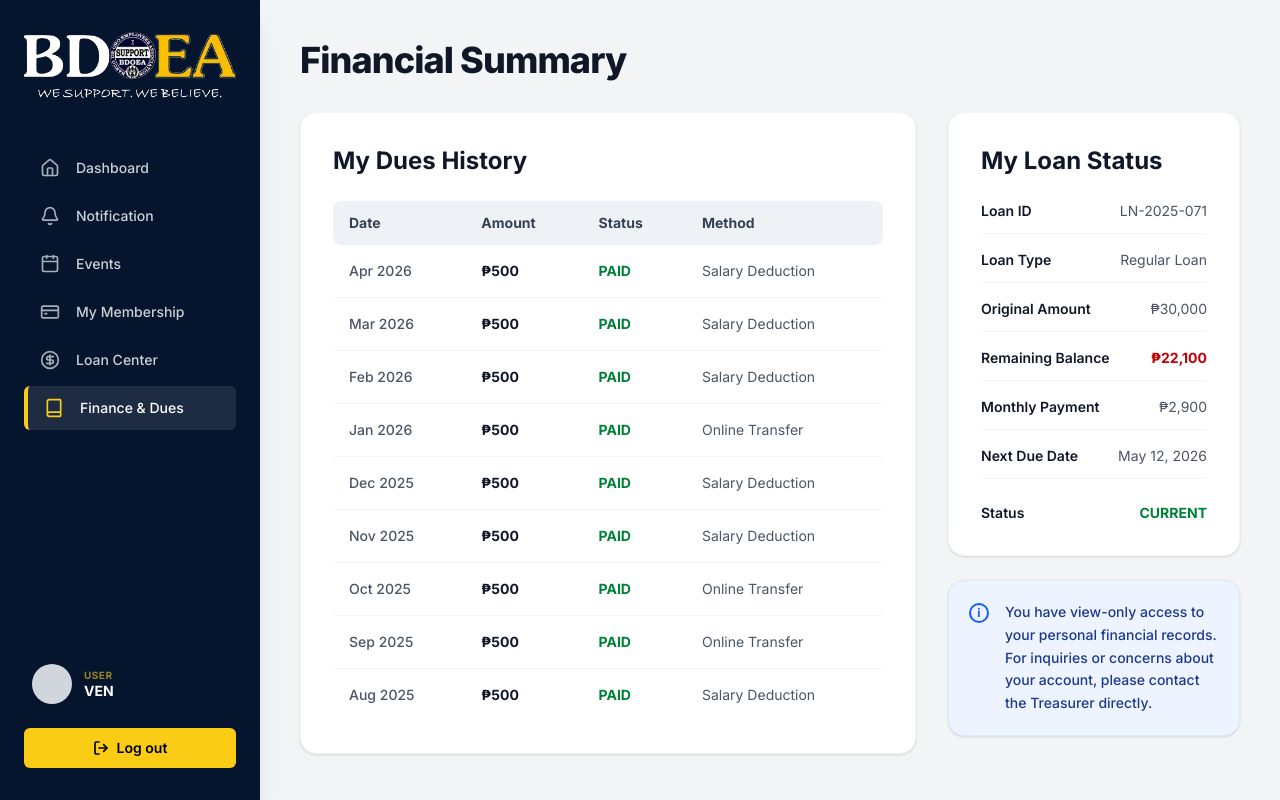
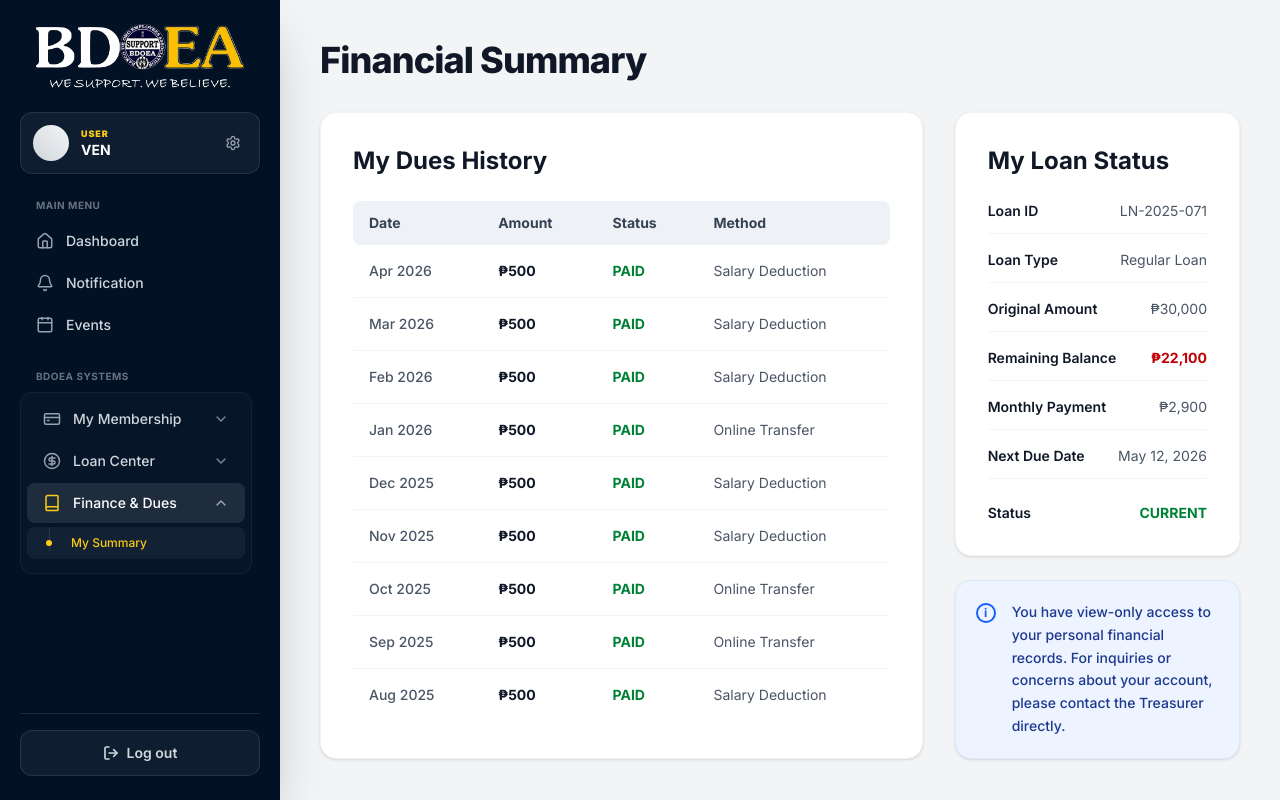
Before and after one commit to malynnn/AI-Enhanced-Fund-Management-System, a Next.js app in the folder my-app/: page / in a window 1280 px wide. Built offline with nearby package versions, Linux system fonts and the light colour scheme; no server answers.

Commit message:
reverted and updated ui + sidebar

```diff
--- a/my-app/app/api/auth/[...nextauth]/route.ts
+++ b/my-app/app/api/auth/[...nextauth]/route.ts
@@ -4,9 +4,9 @@ import CredentialsProvider from "next-auth/providers/credentials";
 export const authOptions: NextAuthOptions = {
   providers: [
     CredentialsProvider({
-      name: "MS Account",
+      name: "Mock Account",
       credentials: {
-        username: { label: "Employee ID", type: "text" },
+        username: { label: "Email / Employee ID", type: "text" },
         password: { label: "Password", type: "password" }
       },
       async authorize(credentials) {
@@ -14,59 +14,30 @@ export const authOptions: NextAuthOptions = {
           throw new Error("Missing credentials");
         }
 
-        try {
-          // 1. Authenticate with Membership System (MS)
-          const msLoginRes = await fetch(`${process.env.NEXT_PUBLIC_MS_API_URL}/auth/login`, {
-            method: 'POST',
-            headers: { 'Content-Type': 'application/json' },
-            body: JSON.stringify({
-              username: credentials.username,
-              password: credentials.password,
-            }),
-          });
+        const inputId = credentials.username.toLowerCase();
+        let mockRole = "User"; // Default role
 
-          if (!msLoginRes.ok) throw new Error("Invalid Employee ID or Password");
-          const { token } = await msLoginRes.json();
+        // Mock Role Mapper based on the username/email typed
+        if (inputId.includes("superadmin")) {
+          mockRole = "Superadmin";
+        } else if (inputId.includes("admin")) {
+          mockRole = "Officer/Admin"; // Matches your Sidebar's role array perfectly
+        } else if (inputId.includes("treasurer")) {
+          mockRole = "Treasurer";
+        } else if (inputId.includes("auditor")) {
+          mockRole = "Auditor";
+        } else if (inputId.includes("user")) {
+          mockRole = "User";
+        }
 
-          // 2. Validate via MS /auth/me endpoint
-          const msUserRes = await fetch(`${process.env.NEXT_PUBLIC_MS_API_URL}/auth/me`, {
-            method: 'GET',
-            headers: {
-              'Authorization': `Bearer ${token}`,
-              'Content-Type': 'application/json'
-            },
-          });
-
-          if (!msUserRes.ok) throw new Error("Failed to validate MS token");
-          const msUser = await msUserRes.json();
-
-          // 3. Implement FS Role Mapper
-          let fsRole = null;
-          const originalRole = msUser.role?.toLowerCase() || '';
-
-          if (originalRole.includes('admin')) {
-            fsRole = 'Officer/Admin'; // Maps to full access
-          } else if (originalRole.includes('treasurer') || originalRole.includes('finance')) {
-            fsRole = 'Treasurer'; // Maps to view+post
-          } else if (originalRole.includes('auditor')) {
-            fsRole = 'Auditor'; // Maps to read-only
-          }
-
-          // 4. Reject requests from MS roles not mapped to FS roles
-          if (!fsRole) {
-            throw new Error("403 Forbidden: MS Role not authorized for Finance System");
-          }
-
-          return {
-            id: msUser.id,
-            name: msUser.name || msUser.username,
-            role: fsRole,
-            accessToken: token
-          };
-
-        } catch (error: any) {
-          throw new Error(error.message || "Authentication failed");
-        }
+        // Return a fake user session
+        return {
+          id: `mock-id-${Math.floor(Math.random() * 1000)}`,
+          name: credentials.username.split('@')[0].toUpperCase(), // Uses part of the email as the name
+          email: credentials.username,
+          role: mockRole,
+          accessToken: "mock-jwt-token-12345"
+        };
       }
     })
   ],
@@ -87,9 +58,11 @@ export const authOptions: NextAuthOptions = {
     }
   },
   pages: {
-    signIn: '/login', // Points to our custom UI
+    signIn: '/login',
   },
-  session: { strategy: "jwt" },
+  session: {
+    strategy: "jwt",
+  },
 };
 
 const handler = NextAuth(authOptions);
--- a/my-app/app/finance/layout.tsx
+++ b/my-app/app/finance/layout.tsx
@@ -1,4 +1,3 @@
-import FinanceTopNav from "@/components/FinanceTopNav";
 
 export default function FinanceLayout({
   children,
@@ -8,9 +7,6 @@ export default function FinanceLayout({
   return (
     <div className="flex flex-col h-full bg-gray-50 overflow-hidden">
 
-      {/* The Edge-to-Edge Dark Grey Tab Bar */}
-      <FinanceTopNav />
-
       {/* The Page Content Below */}
       <div className="flex-1 p-8 overflow-y-auto">
         {children}
--- a/my-app/components/Sidebar.tsx
+++ b/my-app/components/Sidebar.tsx
@@ -1,89 +1,192 @@
 "use client";
 
+import { useState } from 'react';
 import Link from 'next/link';
 import { usePathname } from 'next/navigation';
-import { Home, Bell, Calendar, CreditCard, CircleDollarSign, Book, LogOut, ShieldCheck, Settings } from 'lucide-react';
+import { Home, Bell, Calendar, CreditCard, CircleDollarSign, Book, LogOut, ChevronDown, Settings } from 'lucide-react';
 import { signOut, useSession } from "next-auth/react";
 
 export default function Sidebar() {
   const pathname = usePathname();
   const { data: session, status } = useSession();
 
-  // FIX 1: If on the login page, render absolutely nothing (kills the gray sidebar space)
+  const [openMenus, setOpenMenus] = useState<Record<string, boolean>>({
+    'Finance & Dues': true,
+  });
+
   if (pathname === '/login') return null;
 
   const currentUserRole = (session?.user as any)?.role || 'User';
+  const sidebarBgColor = "bg-[#021124]"; // Strict BDOEA Navy Blue
 
-  let sidebarBgColor = "bg-bdoea-navy";
-  if (['Officer/Admin', 'Treasurer', 'Auditor'].includes(currentUserRole)) {
-    sidebarBgColor = "bg-[#505050]";
-  } else if (currentUserRole === 'Superadmin') {
-    sidebarBgColor = "bg-black";
-  }
-
-  const navItems = [
+  // Group 1: General Navigation
+  const generalNavItems = [
     { label: 'Dashboard', href: '/dashboard', icon: Home, roles: ['User', 'Officer/Admin', 'Superadmin', 'Treasurer', 'Auditor'] },
     { label: 'Notification', href: '/notifications', icon: Bell, roles: ['User', 'Officer/Admin', 'Superadmin', 'Treasurer', 'Auditor'] },
     { label: 'Events', href: '/events', icon: Calendar, roles: ['User', 'Officer/Admin', 'Superadmin', 'Treasurer', 'Auditor'] },
-    { label: 'My Membership', href: '/membership', icon: CreditCard, roles: ['User', 'Officer/Admin', 'Superadmin', 'Treasurer', 'Auditor'] },
-    { label: 'Loan Center', href: '/loans', icon: CircleDollarSign, roles: ['User', 'Officer/Admin', 'Superadmin', 'Treasurer', 'Auditor'] },
-    { label: 'Finance & Dues', href: '/', icon: Book, roles: ['User'] },
-    { label: 'Finance & Dues', href: '/finance/dashboard', icon: Book, roles: ['Officer/Admin', 'Superadmin', 'Treasurer', 'Auditor'] },
   ];
 
-  const visibleNavItems = navItems.filter(item => item.roles.includes(currentUserRole));
+  // Group 2: Systems Navigation
+  const systemNavItems = [
+    {
+      label: 'My Membership',
+      icon: CreditCard,
+      roles: ['User', 'Officer/Admin', 'Superadmin', 'Treasurer', 'Auditor'],
+      subItems: [{ label: 'Overview', href: '/membership', roles: ['User', 'Officer/Admin', 'Superadmin', 'Treasurer', 'Auditor'] }]
+    },
+    {
+      label: 'Loan Center',
+      icon: CircleDollarSign,
+      roles: ['User', 'Officer/Admin', 'Superadmin', 'Treasurer', 'Auditor'],
+      subItems: [{ label: 'Overview', href: '/loans', roles: ['User', 'Officer/Admin', 'Superadmin', 'Treasurer', 'Auditor'] }]
+    },
+    {
+      label: 'Finance & Dues',
+      icon: Book,
+      roles: ['User', 'Officer/Admin', 'Superadmin', 'Treasurer', 'Auditor'],
+      subItems: [
+        { label: 'My Summary', href: '/', roles: ['User'] },
+        { label: 'Dashboard', href: '/finance/dashboard', roles: ['Superadmin', 'Officer/Admin', 'Treasurer', 'Auditor'] },
+        { label: 'Dues & Contributions', href: '/finance/dues', roles: ['Superadmin', 'Officer/Admin', 'Treasurer', 'Auditor'] },
+        { label: 'Disbursement', href: '/finance/disbursement', roles: ['Superadmin', 'Officer/Admin', 'Treasurer'] },
+        { label: 'Fund Management', href: '/finance/funds', roles: ['Superadmin', 'Officer/Admin', 'Treasurer', 'Auditor'] },
+        { label: 'Reports Center', href: '/finance/reports', roles: ['Superadmin', 'Officer/Admin', 'Treasurer', 'Auditor'] },
+        { label: 'Bank Reconciliation', href: '/finance/reconciliation', roles: ['Superadmin', 'Officer/Admin', 'Treasurer'] },
+        { label: 'System Config', href: '/finance/config', roles: ['Superadmin', 'Officer/Admin'] },
+        { label: 'Audit Logs', href: '/finance/audit', roles: ['Superadmin'] },
+      ]
+    },
+  ];
+
+  const visibleGeneralItems = generalNavItems.filter(item => item.roles.includes(currentUserRole));
+  const visibleSystemItems = systemNavItems.filter(item => item.roles.includes(currentUserRole));
+
+  const toggleMenu = (label: string) => {
+    setOpenMenus(prev => ({ ...prev, [label]: !prev[label] }));
+  };
+
+  // Reusable render function for nav items
+  const renderNavItems = (items: any[]) => {
+    return items.map((item) => {
+      const Icon = item.icon;
+      const hasSubItems = item.subItems && item.subItems.length > 0;
+      const visibleSubItems = hasSubItems ? item.subItems.filter((sub: any) => sub.roles.includes(currentUserRole)) : [];
+
+      if (hasSubItems && visibleSubItems.length === 0) return null;
+
+      const isParentActive = hasSubItems && visibleSubItems.some((sub: any) => pathname === sub.href || pathname.startsWith(`${sub.href}/`));
+      const isDirectActive = !hasSubItems && (item.href === '/' ? pathname === '/' : pathname.startsWith(item.href!));
+      const isOpen = openMenus[item.label] || isParentActive;
+
+      return (
+        <div key={item.label} className="flex flex-col">
+          {hasSubItems ? (
+            <button
+              onClick={() => toggleMenu(item.label)}
+              className={`flex items-center justify-between w-full px-4 py-2.5 rounded-lg transition-all font-medium text-sm ${isOpen || isParentActive ? 'bg-white/10 text-white' : 'text-gray-300 hover:bg-white/5 hover:text-white'}`}
+            >
+              <div className="flex items-center gap-3">
+                <Icon size={18} className={isOpen || isParentActive ? "text-bdoea-yellow" : "text-gray-400"} />
+                <span>{item.label}</span>
+              </div>
+              <ChevronDown size={16} className={`transition-transform duration-200 opacity-60 ${isOpen ? "rotate-180" : ""}`} />
+            </button>
+          ) : (
+            <Link
+              href={item.href!}
+              className={`flex items-center gap-3 px-4 py-2.5 rounded-lg transition-all font-medium text-sm ${isDirectActive ? 'bg-bdoea-yellow text-black shadow-md' : 'text-gray-300 hover:bg-white/5 hover:text-white'}`}
+            >
+              <Icon size={18} className={isDirectActive ? "text-black" : "text-gray-400"} />
+              {item.label}
+            </Link>
+          )}
+
+          {hasSubItems && isOpen && (
+            <div className="flex flex-col mt-1 mb-2 relative">
+              <div className="absolute left-[22px] top-0 bottom-2 w-px bg-white/10" />
+              {visibleSubItems.map((sub: any) => {
+                const isSubActive = pathname === sub.href;
+                return (
+                  <Link
+                    key={sub.label}
+                    href={sub.href}
+                    className={`pl-11 pr-4 py-2 text-xs font-medium rounded-lg transition-all relative ${
+                      isSubActive ? 'text-bdoea-yellow bg-white/5' : 'text-gray-400 hover:text-white hover:bg-white/5'
+                    }`}
+                  >
+                    {isSubActive && <div className="absolute left-[19px] top-1/2 -translate-y-1/2 w-1.5 h-1.5 rounded-full bg-bdoea-yellow" />}
+                    {sub.label}
+                  </Link>
+                );
+              })}
+            </div>
+          )}
+        </div>
+      );
+    });
+  };
 
   return (
-    // FIX 2: The <aside> wrapper is now here. It only renders if we are NOT on /login.
-    <aside className="w-[260px] h-full flex-shrink-0 shadow-xl z-10">
-
+    <aside className="w-[280px] h-full flex-shrink-0 shadow-2xl z-10 flex flex-col">
       {status === "loading" ? (
         <div className={`w-full h-full ${sidebarBgColor}`} />
       ) : (
-        <div className={`flex flex-col h-full text-white px-6 py-8 transition-colors duration-300 ${sidebarBgColor}`}>
-          <div className="mb-12 flex justify-center">
-            <img src="/bdoea-logo.png" alt="BDOEA Logo" width={180} height={60} className="object-contain w-auto h-auto" />
+        <div className={`flex flex-col h-full text-white px-5 py-6 transition-colors duration-300 ${sidebarBgColor}`}>
+
+          {/* HEADER: Logo */}
+          <div className="mb-6 flex justify-center px-4">
+            <img src="/bdoea-logo.png" alt="BDOEA Logo" width={160} height={50} className="object-contain w-auto h-auto" />
           </div>
 
-          <nav className="flex-1 space-y-1">
-            {visibleNavItems.map((item) => {
-              const Icon = item.icon;
-              const isActive = item.href === '/'
-                ? pathname === '/'
-                : pathname.startsWith(item.href) || (item.label === 'Finance & Dues' && pathname.startsWith('/finance'));
-
-              return (
-                <Link key={item.label} href={item.href} className={`flex items-center gap-4 px-4 py-3 rounded-md transition-colors font-medium text-sm ${isActive ? 'bg-white/10 border-l-4 border-bdoea-yellow' : 'hover:bg-white/5 opacity-80 hover:opacity-100'}`}>
-                  <Icon size={20} className={isActive ? "text-bdoea-yellow" : "text-gray-300"} />
-                  {item.label}
-                </Link>
-              );
-            })}
-          </nav>
-
-          <div className="mt-auto pt-6">
-            <div className="flex items-center gap-3 mb-6 px-2">
-              <div className="w-10 h-10 rounded-full bg-gray-300 flex-shrink-0" />
+          {/* CONTAINER 1: Profile Section (Repositioned to top) */}
+          <div className="bg-white/5 border border-white/10 rounded-xl p-3 flex items-center justify-between mb-6 shadow-sm">
+            <div className="flex items-center gap-3 overflow-hidden">
+              <div className="w-9 h-9 rounded-full bg-gradient-to-tr from-gray-300 to-gray-100 flex-shrink-0" />
               <div className="overflow-hidden">
-                <p className="text-[10px] tracking-wider uppercase opacity-60 m-0 leading-tight font-bold text-bdoea-yellow">
+                <p className="text-[9px] tracking-widest uppercase m-0 leading-tight font-black text-bdoea-yellow">
                   {currentUserRole}
                 </p>
-                <p className="text-sm font-bold truncate leading-tight">{session?.user?.email?.split('@')[0] || "VEN"}</p>
+                <p className="text-sm font-bold truncate leading-tight mt-0.5">{session?.user?.email?.split('@')[0] || "VEN"}</p>
+              </div>
+            </div>
+            <button className="p-1.5 hover:bg-white/10 rounded-md transition-colors text-gray-400 hover:text-white">
+              <Settings size={16} />
+            </button>
+          </div>
+
+          {/* SCROLLABLE NAVIGATION AREA */}
+          <nav className="flex-1 overflow-y-auto pr-2 space-y-6 [&::-webkit-scrollbar]:w-1 [&::-webkit-scrollbar-thumb]:bg-white/10 [&::-webkit-scrollbar-track]:transparent">
+
+            {/* CONTAINER 2: General Menu */}
+            <div>
+              <p className="text-[10px] font-bold text-gray-500 uppercase tracking-wider mb-2 px-4">Main Menu</p>
+              <div className="flex flex-col space-y-0.5">
+                {renderNavItems(visibleGeneralItems)}
               </div>
             </div>
 
-            {/* FIX 3: callbackUrl changed from '/' to '/login' */}
+            {/* CONTAINER 3: Systems Menu */}
+            <div>
+              <p className="text-[10px] font-bold text-gray-500 uppercase tracking-wider mb-2 px-4">BDOEA Systems</p>
+              <div className="flex flex-col space-y-0.5 bg-white/[0.02] border border-white/5 rounded-xl p-1.5">
+                {renderNavItems(visibleSystemItems)}
+              </div>
+            </div>
+
+          </nav>
+
+          {/* BOTTOM: Logout Container */}
+          <div className="mt-4 pt-4 border-t border-white/10">
             <button
               onClick={() => signOut({ callbackUrl: '/login' })}
-              className="w-full py-2.5 bg-bdoea-yellow hover:bg-yellow-500 text-black font-semibold text-sm rounded-md transition-colors flex items-center justify-center gap-2"
+              className="w-full py-3 bg-white/5 hover:bg-red-500/90 text-gray-300 hover:text-white font-semibold text-sm rounded-xl transition-all flex items-center justify-center gap-2 border border-white/10 hover:border-red-500"
             >
               <LogOut size={16} strokeWidth={2.5} /> Log out
             </button>
+          </div>
 
-          </div>
         </div>
       )}
-
     </aside>
   );
 }
```
Also changed, not shown: my-app/app/login/page.tsx (+56 -31 lines).
